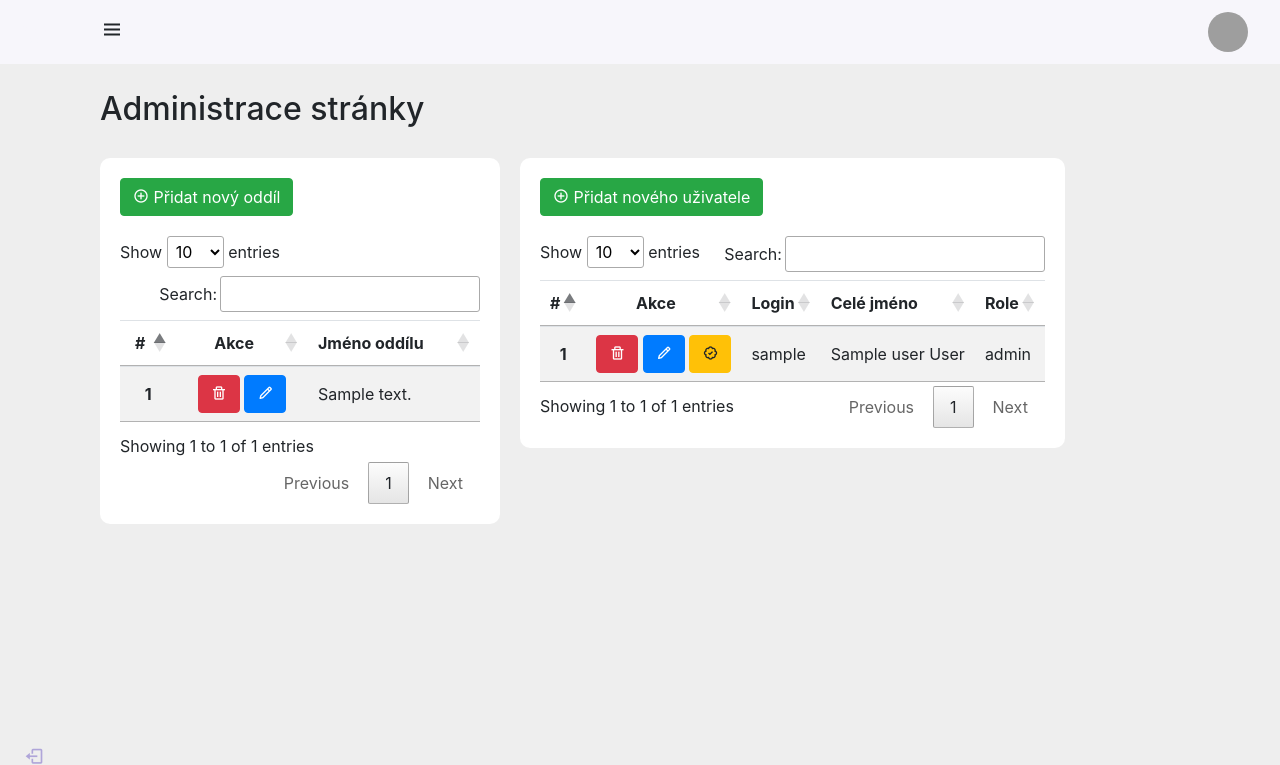
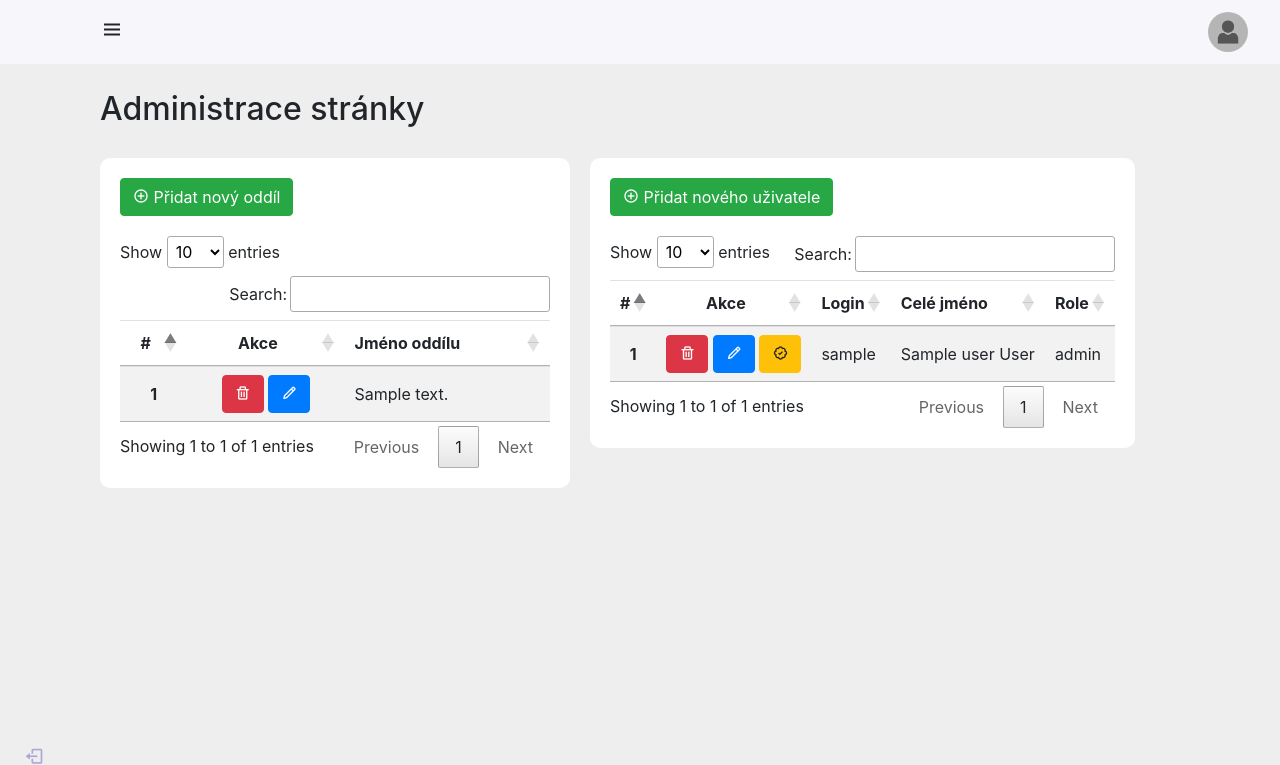
Before and after one commit to Tomborki/e-club, a PHP site: template app/Views/Administration/administration.html.twig in a window 1280 px wide. Shown: the top 765 px of the page. Run offline with PHP 8.4, Linux system fonts and the light colour scheme; the template is opened without the code that fills it: most values are stand-ins (such as "Sample title", 1, 10 or a date in 2020); some libraries are stand-ins or nearby versions; grey boxes are pictures that could not be loaded.

Commit message:
User photo

```diff
--- a/app/Views/Administration/administration.html.twig
+++ b/app/Views/Administration/administration.html.twig
@@ -70,7 +70,7 @@
                                    href="/{{ pageName }}?action=deleteUser({{ user.id }})" role="button"><i class='bx bx-trash'></i></a>
                                 <a class="btn btn-primary" title="Upravit uživatele" href="/{{ pageName }}?action=redirectToEdit({{ user.id }})" role="button"><i class='bx bx-pencil'></i></a>
                                 {% if user.cashier == 0 %}
-                                    <a class="btn btn-success" title="Pověřit pokladníkem" href="/{{ pageName }}?action=entrustCashier({{ user.id }})" role="button"><i class='bx bx-badge-check'></i></a>
+                                    <a class="btn btn-secondary" title="Pověřit pokladníkem" href="/{{ pageName }}?action=entrustCashier({{ user.id }})" role="button"><i class='bx bx-badge-check'></i></a>
                                 {% else %}
                                     <a class="btn btn-warning" title="Zrušit pověření pokladníka" href="/{{ pageName }}?action=disableCashier({{ user.id }})" role="button"><i class='bx bx-badge-check'></i></a>
                                 {% endif %}
--- a/app/Views/_components/nav.html.twig
+++ b/app/Views/_components/nav.html.twig
@@ -3,7 +3,12 @@
 		<i class='bx bx-menu' id="header-toggle"></i>
 	</div>
 	<a href="/my-profile" class="header_name">{{ name }} {{ surname }} {{ userRole }}</a>
-	<div class="header_img"><img src="/data/userAvatars/{{ userID }}/avatar.jpg" alt="">
+	<div class="header_img">
+		{% if userAvatar != null %}
+			<img src="/data/userAvatars/{{ userID }}/{{ userAvatar }}" alt="Profilový obrázek">
+		{% else %}
+			<img src="/data/userAvatars/default.png" alt="Profilový obrázek">
+		{% endif %}
 	</div>
 </header>
 
--- a/app/Views/myprofile.html.twig
+++ b/app/Views/myprofile.html.twig
@@ -16,7 +16,11 @@
         <h2>Můj profil</h2>
         <div class="info-box">
             <h3>{{ name }} {{ surname }}</h3>
-            <img src="/data/userAvatars/{{ userID }}/avatar.jpg">
+            {% if userAvatar != null %}
+                <img src="/data/userAvatars/{{ userID }}/{{ userAvatar }}" alt="Profilový obrázek">
+            {% else %}
+                <img src="/data/userAvatars/default.png" alt="Profilový obrázek">
+            {% endif %}
         </div>
     </div>
 {% endblock content%}
--- a/app/Views/rozlozeni.html.twig
+++ b/app/Views/rozlozeni.html.twig
@@ -30,7 +30,7 @@
 <body {% if (pageName != 'login') and (pageName != 'error404') %} id="body-pd" {% endif %}>
     {% if (pageName != 'login') and (pageName != 'error404') %}
         <nav>
-            {% include '_components/nav.html.twig' with {'name': name, 'surname' : surname, 'userRole' : userRole, 'navItems' : navItems, 'userID' : userID} %}
+            {% include '_components/nav.html.twig' with {'name': name, 'surname' : surname, 'userRole' : userRole, 'navItems' : navItems, 'userID' : userID, 'userAvatar' : userAvatar} %}
         </nav>
     {% endif %}
     <div id="main-content">
--- a/www/style/components/_administration-page.scss
+++ b/www/style/components/_administration-page.scss
@@ -10,7 +10,7 @@
     }
 
     .division-box{
-      max-width: 400px;
+      max-width: 470px;
       padding: 20px;
       box-sizing: border-box;
       background-color: white;
--- a/www/style/components/_nav.scss
+++ b/www/style/components/_nav.scss
@@ -39,7 +39,11 @@ a {
     display: flex;
     justify-content: center;
     border-radius: 50%;
-    overflow: hidden
+    overflow: hidden;
+
+    img{
+        object-fit: contain;
+    }
 }
 
 .header_img img {
@@ -120,7 +124,8 @@ a {
 }
 
 .show {
-    left: 0
+    left: 0;
+    box-shadow: 400px 40px 100vW 100vW rgb(0 0 0 / 38%);
 }
 
 .active {
@@ -173,7 +178,8 @@ a {
     }
 
     .show {
-        width: calc(68px + 156px)
+        width: calc(68px + 156px);
+        box-shadow: 400px 40px 100vW 100vW rgb(0 0 0 / 38%);
     }
 
     .body-pd {
--- a/www/style/main.css
+++ b/www/style/main.css
@@ -36,6 +36,9 @@ a {
   justify-content: center;
   border-radius: 50%;
   overflow: hidden;
+}
+.header_img img {
+  object-fit: contain;
 }
 
 .header_img img {
@@ -115,6 +118,7 @@ a {
 
 .show {
   left: 0;
+  box-shadow: 400px 40px 100vW 100vW rgba(0, 0, 0, 0.38);
 }
 
 .active {
@@ -167,6 +171,7 @@ a {
 
   .show {
     width: 224px;
+    box-shadow: 400px 40px 100vW 100vW rgba(0, 0, 0, 0.38);
   }
 
   .body-pd {
@@ -577,7 +582,7 @@ a {
   margin-bottom: 20px;
 }
 #administration .main-container .division-box {
-  max-width: 400px;
+  max-width: 470px;
   padding: 20px;
   box-sizing: border-box;
   background-color: white;
```
Also changed, not shown: app/Controllers/AdministrationController.php (+14 -14 lines), app/Controllers/LoginController.php (+3 -8 lines), app/Controllers/MainController.php (+19 -0 lines), app/Models/DbModel.php (+5 -4 lines), www/data/userAvatars/15/avatar02c4680fbb78c1efc115965a4321345c57e2ba8f.jpg (added), www/data/userAvatars/default.png (added), 1 other file.
